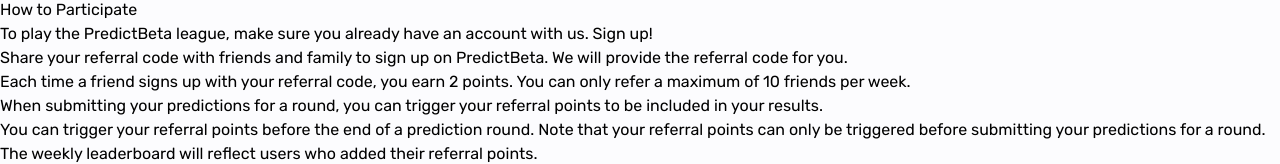
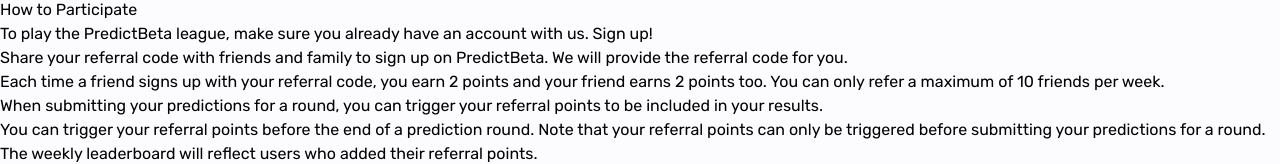
Before and after one commit to predictbetacloud/predictbeta-user-frontend, a React (Vite) app: page /referral-program in a window 1280 px wide. Shown: the part 361-525 px from the top of the page. Built offline with nearby package versions, Linux system fonts and the light colour scheme; no server answers.

Commit message:
mreferred and referer earns two points each

```diff
--- a/src/pages/dashboard/referral-program/ReferralProgram.tsx
+++ b/src/pages/dashboard/referral-program/ReferralProgram.tsx
@@ -27,7 +27,7 @@
               <li>
                 <p className="text-[#212934]">
                   Each time a friend signs up with your referral code, you earn
-                  2 points. You can only refer a maximum of 10 friends per week.
+                  2 points and your friend earns 2 points too. You can only refer a maximum of 10 friends per week.
                 </p>
               </li>
               <li>
--- a/src/pages/public/ReferralsProgram.tsx
+++ b/src/pages/public/ReferralsProgram.tsx
@@ -38,7 +38,8 @@
               <li>
                 <p className="text-[#212934]">
                   Each time a friend signs up with your referral code, you earn
-                  2 points. You can only refer a maximum of 10 friends per week.
+                  2 points and your friend earns 2 points too. You can only
+                  refer a maximum of 10 friends per week.
                 </p>
               </li>
               <li>
```
